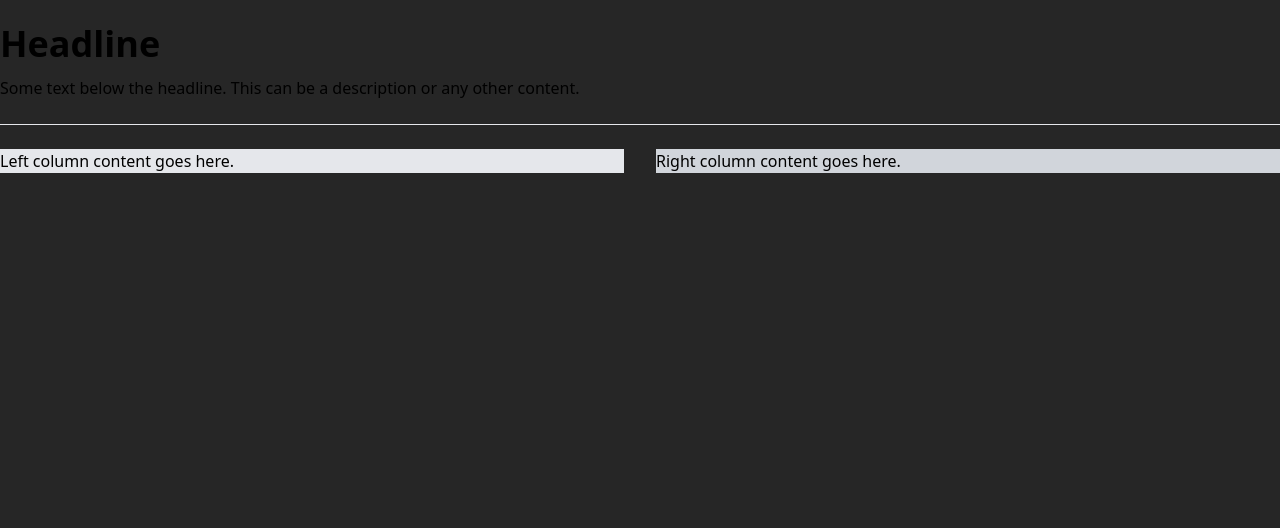
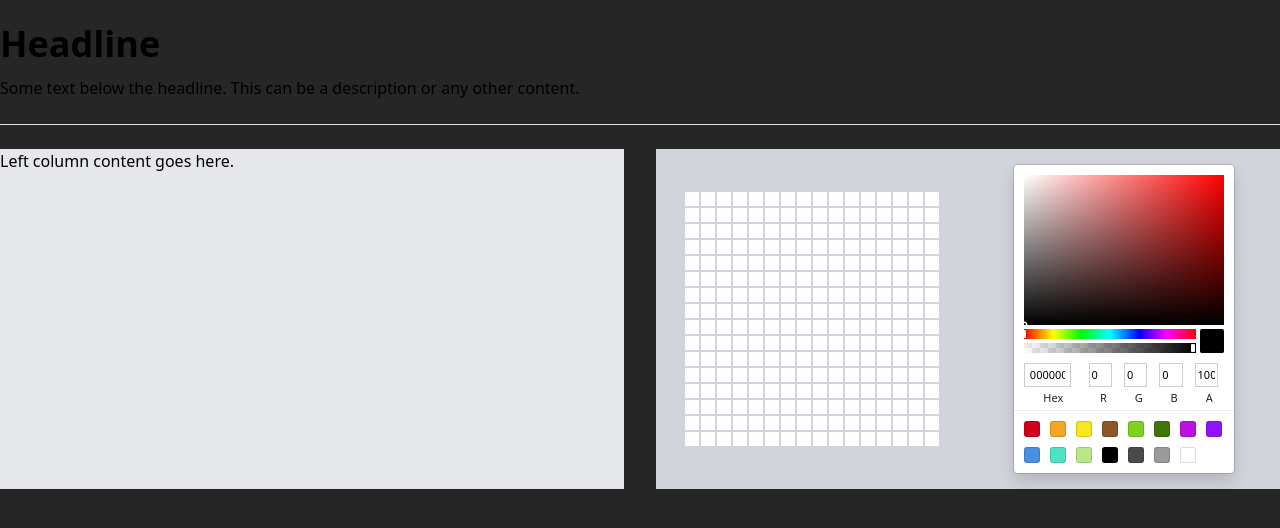
Before and after one commit to sagi403/create-random-avatar, a React (Create React App) app: page / in a window 1280 px wide. Shown: the top 528 px of the page. Built offline with nearby package versions, Linux system fonts and the light colour scheme.

Commit message:
Adding AvatarDesign component

```diff
--- a/package.json
+++ b/package.json
@@ -7,6 +7,7 @@
     "@testing-library/react": "^13.4.0",
     "@testing-library/user-event": "^13.5.0",
     "react": "^18.2.0",
+    "react-color": "^2.19.3",
     "react-dom": "^18.2.0",
     "react-router-dom": "^6.10.0",
     "react-scripts": "5.0.1",
--- /dev/null
+++ b/src/components/AvatarDesign.jsx
@@ -0,0 +1,62 @@
+import { useState } from "react";
+import { SketchPicker } from "react-color";
+
+const AvatarDesign = () => {
+  const [color, setColor] = useState("#000000");
+  const [cells, setCells] = useState(Array(256).fill("#ffffff"));
+  const [isMouseDown, setIsMouseDown] = useState(false);
+
+  const handleColorChange = newColor => {
+    setColor(newColor.hex);
+  };
+
+  const handleCellClick = index => {
+    const newCells = [...cells];
+    newCells[index] = color;
+    setCells(newCells);
+  };
+
+  const handleMouseDown = index => {
+    setIsMouseDown(true);
+    handleCellClick(index);
+  };
+
+  const handleMouseUp = () => {
+    setIsMouseDown(false);
+  };
+
+  const handleMouseMove = (index, e) => {
+    if (isMouseDown && e.buttons === 1) {
+      handleCellClick(index);
+    }
+  };
+
+  const renderCells = () => {
+    return cells.map((cellColor, index) => {
+      return (
+        <div
+          key={index}
+          className="w-4 h-4 border border-gray-300"
+          style={{ backgroundColor: cellColor }}
+          onMouseDown={() => handleMouseDown(index)}
+          onMouseUp={handleMouseUp}
+          onMouseMove={e => handleMouseMove(index, e)}
+          onDragStart={e => e.preventDefault()}
+        ></div>
+      );
+    });
+  };
+
+  return (
+    <div className="flex flex-col md:flex-row h-screen md:h-auto">
+      <div className="md:w-1/2 flex items-center justify-center p-4">
+        <div className="w-64 h-64 grid grid-cols-16">{renderCells()}</div>
+      </div>
+      <div className="md:w-1/2 flex items-center justify-center p-4">
+        <SketchPicker color={color} onChange={handleColorChange} />
+      </div>
+    </div>
+  );
+};
+
+export default AvatarDesign;
--- a/src/screens/MainScreen.jsx
+++ b/src/screens/MainScreen.jsx
@@ -1,4 +1,5 @@
 import React from "react";
+import AvatarDesign from "../components/AvatarDesign";
 
 const MainScreen = () => {
   return (
@@ -18,7 +19,7 @@ const MainScreen = () => {
           </div>
           <div className="w-full md:w-1/2 md:pl-4">
             <div className="bg-gray-300 h-full">
-              Right column content goes here.
+              <AvatarDesign />
             </div>
           </div>
         </div>
--- a/tailwind.config.js
+++ b/tailwind.config.js
@@ -2,7 +2,11 @@
 module.exports = {
   content: ["./src/**/*.{js,jsx,ts,tsx}"],
   theme: {
-    extend: {},
+    extend: {
+      gridTemplateColumns: {
+        16: "repeat(16, minmax(0, 1fr))",
+      },
+    },
   },
   plugins: [],
 };
```
Also changed, not shown: 1 other file (tests, documents, lock files or other folders).
